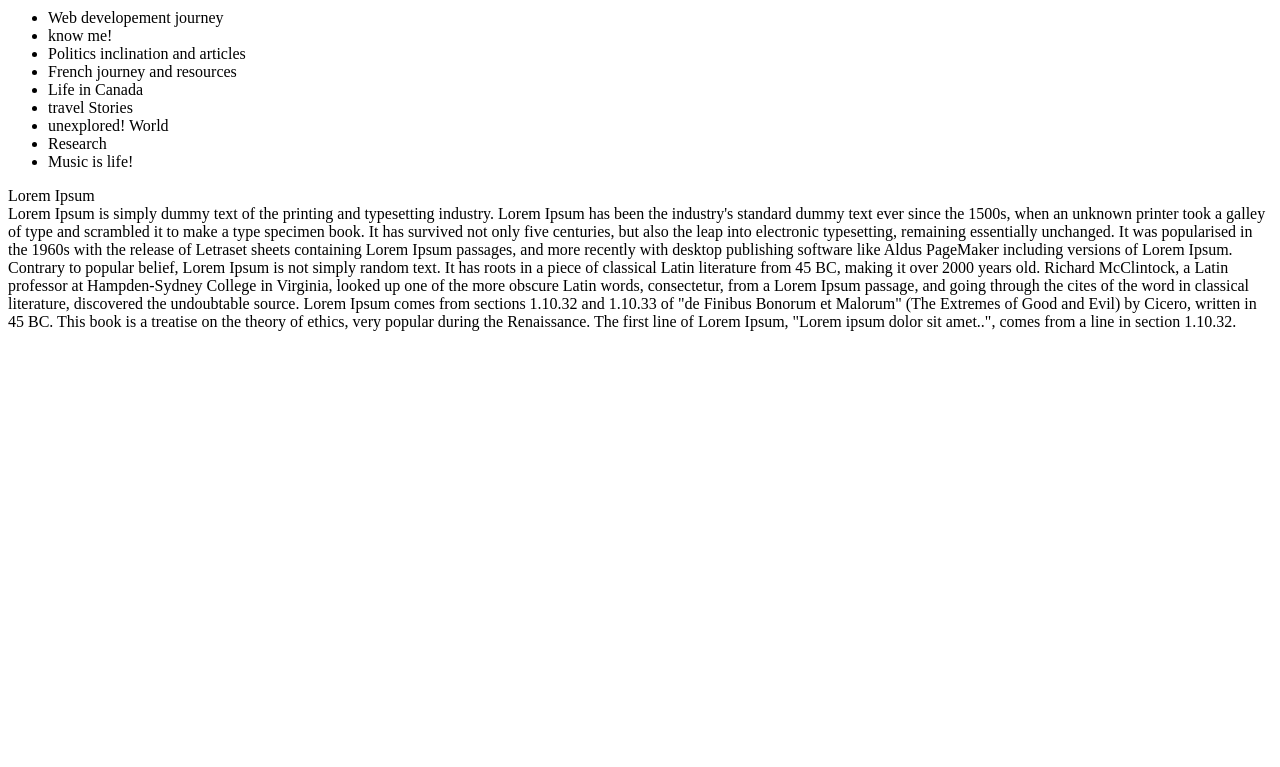
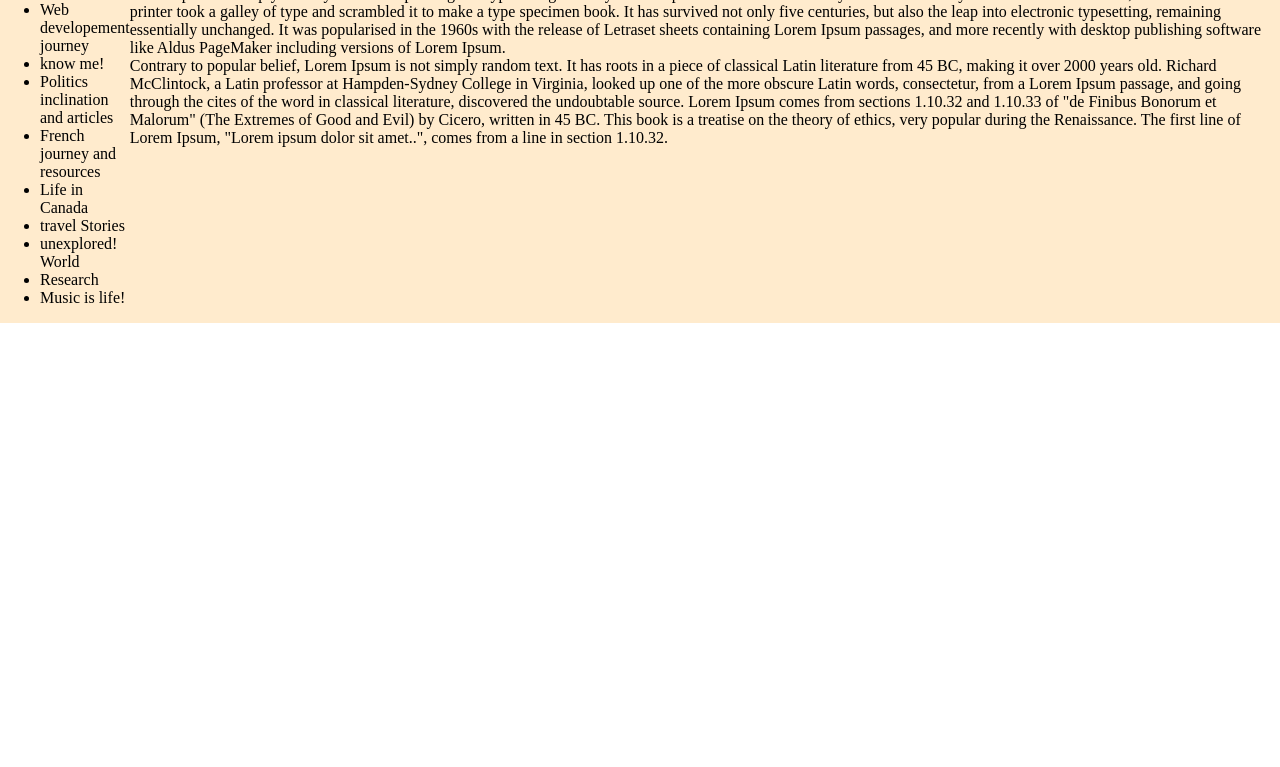
Before and after one commit to dev-gursewak/myblogwebsite, a plain HTML site: page index.html in a window 1280 px wide. Shown: the part 33-800 px from the top of the page. Drawn offline with Linux system fonts and the light colour scheme.

Commit message:
just to save the last update from school pc

```diff
--- a/index.html
+++ b/index.html
@@ -1,14 +1,14 @@
 <html lang="en">
     <head>
         <meta charset="UTF-8">
-        <link rel="stylesheet" herf="style.css">
+        <link rel="stylesheet" href="style.css">
         <title>sewak-myBlogWebsite</title>
     </head>
     <body>
-        <div class="main">
+        <div class="mainSection">
             <div class="interactiveMenu">
-                <div>sewak</div>
-                <ul>
+                <div class="websiteName">sewak</div>
+                <ul class="hamburgerList">
                     <li>Web developement journey</li>
                     <li>know me!</li>
                     <li>Politics inclination and articles</li>
@@ -21,7 +21,7 @@
                 </ul>
             </div>
             <div class="informationMenu">
-                <div>Lorem Ipsum</div>
+                <div clas="heading">Lorem Ipsum</div>
                 <div>Lorem Ipsum is simply dummy text of the printing and typesetting industry.
                     Lorem Ipsum has been the industry's standard dummy text ever since the 1500s,
                     when an unknown printer took a galley of type and scrambled it to make a type specimen book.
--- a/style.css
+++ b/style.css
@@ -0,0 +1,18 @@
+body {
+    margin:0px;
+}
+.mainSection {
+    display: flex;
+    flex-direction: row;
+    background-color: blanchedalmond;
+    justify-content: space-between;
+}
+
+
+.interactiveMenu {
+    flex-basis: auto;
+}
+
+.informationMenu {
+    flex-grow: 6;
+}
```
